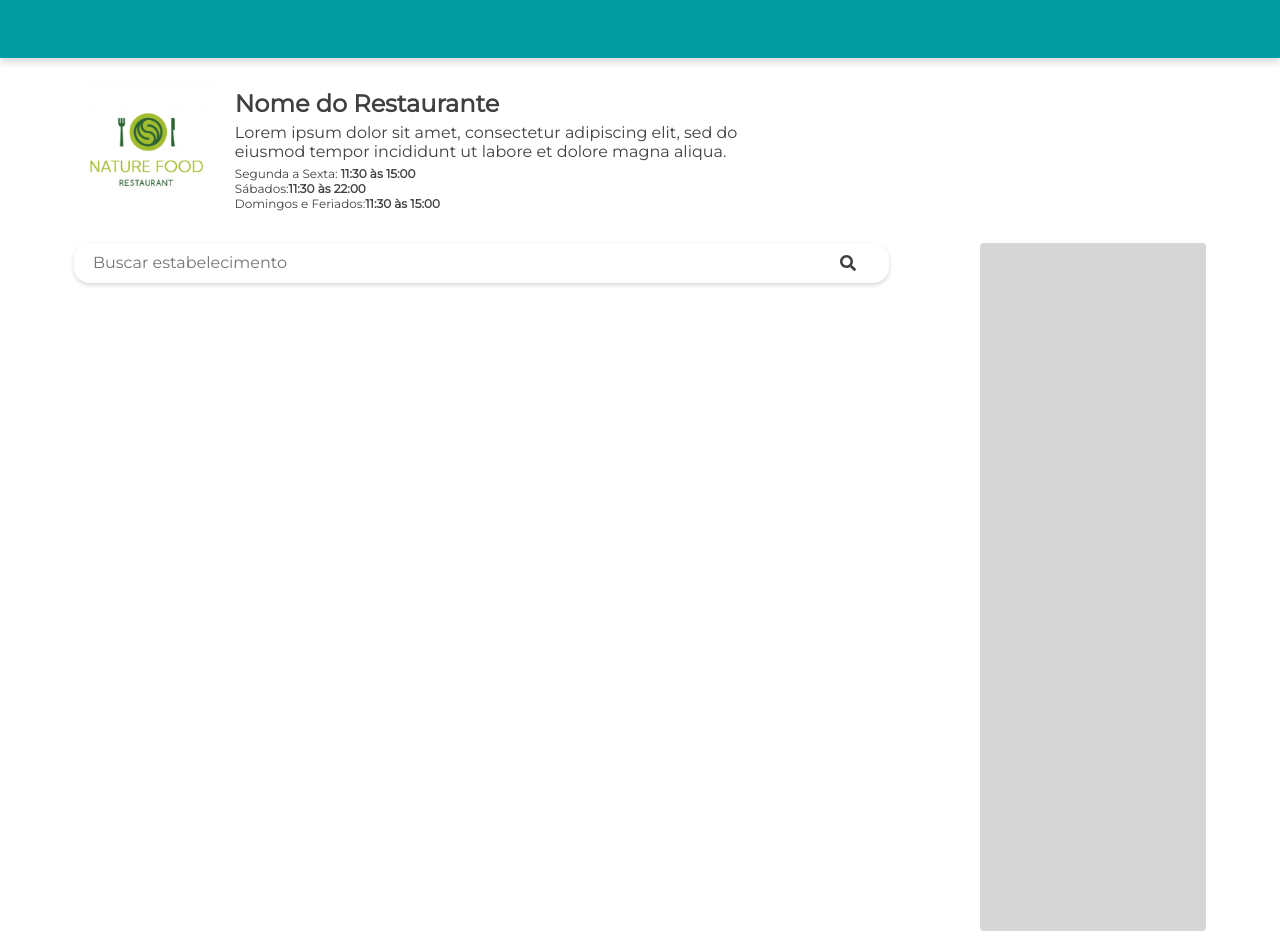
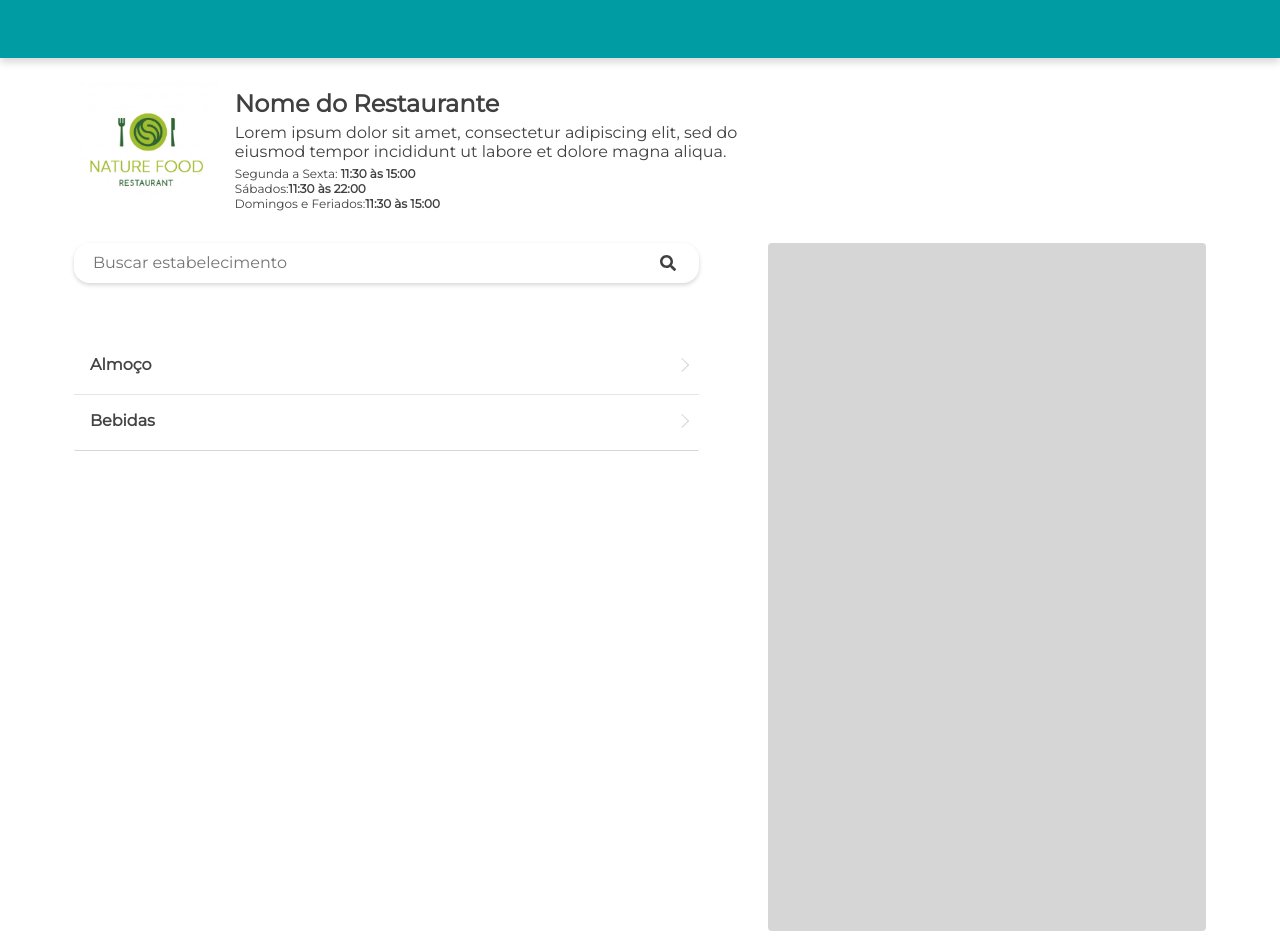
Before and after one commit to ojhones/lista-rango, a Next.js app: page /Menu/restaurante in a window 1280 px wide. Built offline with nearby package versions, Linux system fonts and the light colour scheme.

Commit message:
Created estructure of the AccordionProducts component

```diff
--- a/package.json
+++ b/package.json
@@ -12,6 +12,7 @@
     "@types/styled-components": "^5.1.11",
     "next": "11.0.1",
     "react": "17.0.2",
+    "react-accessible-accordion": "^3.3.4",
     "react-dom": "17.0.2",
     "react-icons": "^4.2.0",
     "styled-components": "^5.3.0"
--- /dev/null
+++ b/src/components/AccordionProducts/index.tsx
@@ -0,0 +1,51 @@
+import * as S from './styles'
+
+import {
+  Accordion,
+  AccordionItem,
+  AccordionItemHeading,
+  AccordionItemButton,
+  AccordionItemPanel,
+} from 'react-accessible-accordion';
+
+
+export function AccordionProducts() {
+  return(
+    <S.Container>
+      <Accordion
+        allowZeroExpanded={true}
+        allowMultipleExpanded={true}
+      >
+
+        <AccordionItem>
+          <AccordionItemHeading>
+            <AccordionItemButton>
+              <strong>Almoço</strong>
+            </AccordionItemButton>
+          </AccordionItemHeading>
+
+          <AccordionItemPanel>
+            <p>
+              Comidinha boa!
+            </p>
+          </AccordionItemPanel>
+        </AccordionItem>
+
+        <AccordionItem>
+          <AccordionItemHeading>
+            <AccordionItemButton>
+              <strong>Bebidas</strong>
+            </AccordionItemButton>
+          </AccordionItemHeading>
+
+          <AccordionItemPanel>
+            <p>
+              Bebidinha boa!
+            </p>
+          </AccordionItemPanel>
+        </AccordionItem>
+
+      </Accordion>
+    </S.Container>
+  )
+}
--- /dev/null
+++ b/src/components/AccordionProducts/styles.ts
@@ -0,0 +1,87 @@
+import styled from "styled-components";
+
+import colors from '../../styles/colors'
+
+export const Container = styled.div`
+  width: 100%;
+  max-width: 802px;
+  padding-top: 1.5rem;
+
+  p, strong {
+    font-size: 1rem;
+    letter-spacing: 0px;
+    font-family: "Montserrat";
+  }
+
+  .accordion {
+    margin: 0;
+    width: 90%;
+    border: none;
+    border-radius: 2px;
+    border-bottom: 1px solid ${colors.gray300};
+  }
+
+  .accordion__item {
+    margin-bottom: 20px;
+    :first-child {
+      margin-top: 2rem;
+    }
+  }
+
+  .accordion__button {
+    width: 100%;
+    cursor: pointer;
+    padding: 1rem 0 0 1rem;
+
+    font-weight: 500;
+    text-align: left;
+    user-select: none;
+    background: transparent;
+    font-family: "Montserrat";
+  }
+
+  .accordion__button:after {
+    width: 0.56rem;
+    height: 0.56rem;
+    margin-top: 0.37rem;
+    margin-right: 0.75rem;
+    border-right: 1px solid ${colors.gray300} ;
+    border-bottom: 1px solid ${colors.gray300};
+
+    display: inline-block;
+
+    content: "";
+    float: right;
+    transform: rotate(-45deg);
+  }
+
+  .accordion__button:before {
+    display: none;
+  }
+
+  .accordion__button[aria-expanded="true"]::after,
+  .accordion__button[aria-selected="true"]::after {
+    transform: rotate(45deg);
+  }
+
+  .accordion__panel {
+    padding: 1rem 2rem 0 2rem;
+
+    color: #888888;
+    font-size: 1rem;
+    animation: fadein 0.35s ease-in;
+
+    a {
+      color: inherit;
+    }
+  }
+
+  @keyframes fadein {
+    0% {
+      opacity: 0;
+    }
+    100% {
+      opacity: 1;
+    }
+  }
+`
--- a/src/components/EstablishmentCard/index.tsx
+++ b/src/components/EstablishmentCard/index.tsx
@@ -6,8 +6,8 @@ import natureImg from '../../../public/png/nature.png';
 import * as S from './styles';
 
 interface EstablishmentCardProps {
+  slug: String,
   isOpen: boolean,
-  slug: String,
   establishmentName?: string,
   establishmentImage?: string,
   establishmentAddress?: string,
--- a/src/components/index.tsx
+++ b/src/components/index.tsx
@@ -2,4 +2,5 @@ export { SEO } from './SEO';
 export { Header } from './Header';
 export { InputSearch } from './InputSearch';
 export { EstablishmentCard } from './EstablishmentCard';
-export { EstablishmentDetail } from './EstablishmentDetail'
+export { AccordionProducts } from './AccordionProducts';
+export { EstablishmentDetail } from './EstablishmentDetail';
--- a/src/pages/Menu/[slug].tsx
+++ b/src/pages/Menu/[slug].tsx
@@ -4,6 +4,7 @@ import {
   SEO,
   Header,
   InputSearch,
+  AccordionProducts,
   EstablishmentDetail,
 } from '../../components'
 
@@ -29,6 +30,8 @@ export default function Menu() {
 
         <S.ContentLeft>
           <InputSearch />
+
+          <AccordionProducts />
         </S.ContentLeft>
 
         <S.ContentRight />
--- a/src/pages/_app.tsx
+++ b/src/pages/_app.tsx
@@ -1,4 +1,5 @@
 import GlobalStyle from '../styles/GlobalStyle';
+import 'react-accessible-accordion/dist/fancy-example.css';
 
 
 function MyApp({ Component, pageProps }) {
--- a/src/styles/pages/menu.ts
+++ b/src/styles/pages/menu.ts
@@ -34,12 +34,13 @@ export const ContentTop = styled.div`
 `;
 
 export const ContentLeft = styled.div`
-  /* padding-right: 6.37rem; */
+  max-width:936px;
 
   grid-area: left;
 `;
 
 export const ContentRight = styled.div`
+  min-width: 282px;
   min-height: 43rem;
   border-radius: 4px;
 
```
Also changed, not shown: 1 other file (tests, documents, lock files or other folders).
